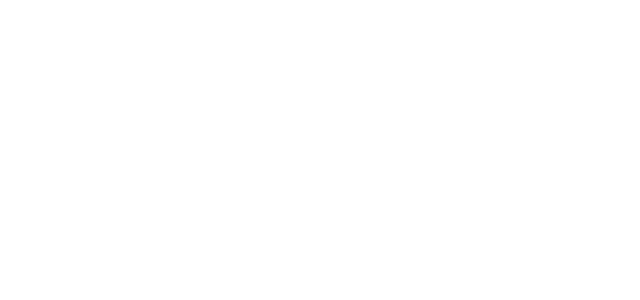
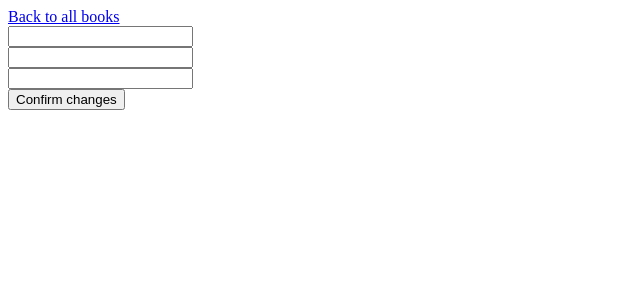
Before and after one commit to olivervmason/reactBookCRUD, a React (Create React App) app in the folder railsbooks-frontend/: page /books/1/edit in a window 1280 px wide. Shown: the top 300 px of the page, without its empty margins (0-640 px from the left). Built offline with nearby package versions, Linux system fonts and the light colour scheme; no server answers.

Commit message:
Update functionality added

```diff
--- a/railsbooks-frontend/src/App.js
+++ b/railsbooks-frontend/src/App.js
@@ -3,6 +3,7 @@ import ViewBooks from './ViewBooks'
 import ViewBook from './ViewBook'
 import {BrowserRouter, Route} from 'react-router-dom'
 import CreateBook from './CreateBook';
+import EditBook from './EditBook'
 
 function App() {
     return (
@@ -11,6 +12,7 @@ function App() {
           <Route exact path="/" component={ViewBooks} />
           <Route exact path="/books" component={ViewBooks} />
           <Route exact path="/books/:id" render={props => <ViewBook bookId={props.match.params.id}/> } />
+          <Route exact path="/books/:id/edit" render={props => <EditBook bookId={props.match.params.id}/> } />
           <Route exact path="/book/new" component={CreateBook} />
         </BrowserRouter>
       </div>
--- /dev/null
+++ b/railsbooks-frontend/src/EditBook.js
@@ -0,0 +1,70 @@
+import React, {useState, useEffect} from 'react'
+import {Link, Redirect} from 'react-router-dom'
+import axios from 'axios'
+
+const EditBook = (props) => {
+
+    const [bookTitle, setBookTitle] = useState("")
+    const [bookAuthor, setBookAuthor] = useState("")
+    const [bookGenre, setBookGenre] = useState("")
+    const [update, setUpdate] = useState(false)
+    // const [errorMessage, setErrorMessage] = useState("")
+
+    useEffect(() => {
+        axios.get(`http://localhost:3000/books/${props.bookId}`)
+            .then(res => {
+                setBookTitle(res.data.title)
+                setBookAuthor(res.data.author)
+                setBookGenre(res.data.genre)
+            })
+            .catch(e => {
+
+            })
+    }, [])
+
+    function editBook (){
+        if(bookTitle && bookAuthor && bookGenre){
+            axios.put(`http://localhost:3000/books/${props.bookId}`, {
+                book: {
+                    title: bookTitle,
+                    author: bookAuthor,
+                    genre: bookGenre
+                }
+            })
+            .then (() => setUpdate(true))
+        } else {
+            // setErrorMessage("^^ All fields are mandatory ^^")
+        }
+    }
+
+    return (
+        <>
+            <Link to={`/books`}>Back to all books</Link>
+            <div></div>
+            <input
+                placeholder={bookTitle}
+                value={bookTitle}
+                onChange={e => setBookTitle(e.target.value)}
+            />
+            <div></div>
+            <input
+                placeholder={bookAuthor}
+                value={bookAuthor}
+                onChange={e => setBookAuthor(e.target.value)}
+            />
+            <div></div>
+            <input
+                placeholder={bookGenre}
+                value={bookGenre}
+                onChange={e => setBookGenre(e.target.value)}
+            />
+            <div></div>
+            <button onClick={editBook}>Confirm changes</button>
+            <div></div>
+            {update && <Redirect to="/books" />}
+            {/* <h4>{errorMessage}</h4> */}
+        </>
+    )
+}
+
+export default EditBook
--- a/railsbooks-frontend/src/ViewBooks.js
+++ b/railsbooks-frontend/src/ViewBooks.js
@@ -15,7 +15,7 @@ const ViewBooks = () => {
             .then (res => {
                 setBooks(res.data)
                 setIsLoading(false)                             // No longer loading
-                console.log(res.data)
+                // console.log(res.data)
             })
             .catch(e => {
                 setErrorMessage("Error - please check URL")
@@ -31,6 +31,7 @@ const ViewBooks = () => {
             <li key={`${book}-${index}`}>
                 {index}. {book.title} by {book.author} - {book.genre}
                 <Link to={`/books/${book.id}`}>View book detail</Link>&nbsp;
+                <Link to={`/books/${book.id}/edit`}>Edit book detail</Link>&nbsp;
                 <DeleteBook
                     bookId={book.id}
                     onDelete={() => setBooks(books.filter((b, i) => b.id !== index))}
```
